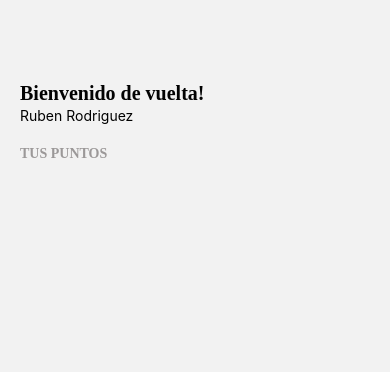
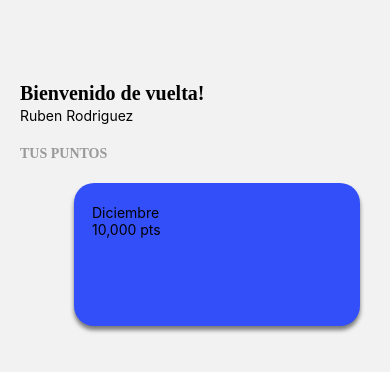
Before and after one commit to sebasl87/digital-house, a React Native app: screen /Home in a window 390 px wide. Shown: the top 372 px of the page. Built offline with nearby package versions, Linux system fonts and the light colour scheme.

Commit message:
feat: Blue box before styling and integration

```diff
--- a/App.js
+++ b/App.js
@@ -1,6 +1,5 @@
-import { StatusBar } from "expo-status-bar";
 import { Text, View } from "react-native";
-import { NavigationContainer, DefaultTheme } from "@react-navigation/native";
+import { NavigationContainer } from "@react-navigation/native";
 import { createNativeStackNavigator } from "@react-navigation/native-stack";
 import { HomeScreen } from "./src/screens";
 
--- /dev/null
+++ b/src/components/TotalBox.js
@@ -0,0 +1,22 @@
+import React from "react";
+import { View, Text } from "react-native";
+
+import { styles } from "../../styles";
+
+const TotalBox = ({ text }) => {
+  return (
+    <View
+      style={{
+        marginHorizontal: 54,
+        width: "100%",
+      }}
+    >
+      <View style={styles.blueBox}>
+        <Text>Diciembre</Text>
+        <Text>10,000 pts</Text>
+      </View>
+    </View>
+  );
+};
+
+export default TotalBox;
--- a/src/components/index.js
+++ b/src/components/index.js
@@ -1 +1,2 @@
 export { default as TitleSection } from "./TitleSection";
+export { default as TotalBox } from "./TotalBox";
--- a/src/screens/HomeScreen.js
+++ b/src/screens/HomeScreen.js
@@ -2,7 +2,7 @@ import React from "react";
 import { View, Text, ScrollView } from "react-native";
 
 import { styles } from "../../styles";
-import { TitleSection } from "../components";
+import { TitleSection, TotalBox } from "../components";
 
 function HomeScreen() {
   return (
@@ -24,6 +24,7 @@ function HomeScreen() {
           <Text>Ruben Rodriguez</Text>
         </View>
         <TitleSection text="TUS PUNTOS" />
+        <TotalBox />
       </View>
     </ScrollView>
   );
--- a/styles.js
+++ b/styles.js
@@ -2,25 +2,36 @@ import { StyleSheet } from "react-native";
 
 export const styles = StyleSheet.create({
   container: {
+    alignItems: "center",
+    backgroundColor: "#fff",
     flex: 1,
-    backgroundColor: "#fff",
-    alignItems: "center",
     justifyContent: "center",
   },
   titleWelcomme: {
+    color: "#020202",
     fontFamily: "Avenir",
+    fontSize: 20,
     fontStyle: "normal",
     fontWeight: "800",
-    fontSize: 20,
     lineHeight: 27,
-    color: "#020202",
   },
   titleSection: {
+    color: "#9B9898",
     fontFamily: "Avenir",
+    fontSize: 14,
     fontStyle: "normal",
     fontWeight: "800",
-    fontSize: 14,
     lineHeight: 19,
-    color: "#9B9898",
+  },
+  blueBox: {
+    backgroundColor: "#334FFA",
+    borderRadius: 20,
+    height: 143,
+    paddingLeft: 18,
+    paddingTop: 21,
+    shadowOffset: { width: 0, height: 4 },
+    shadowOpacity: 0.5,
+    shadowRadius: 4,
+    width: 286,
   },
 });
```
